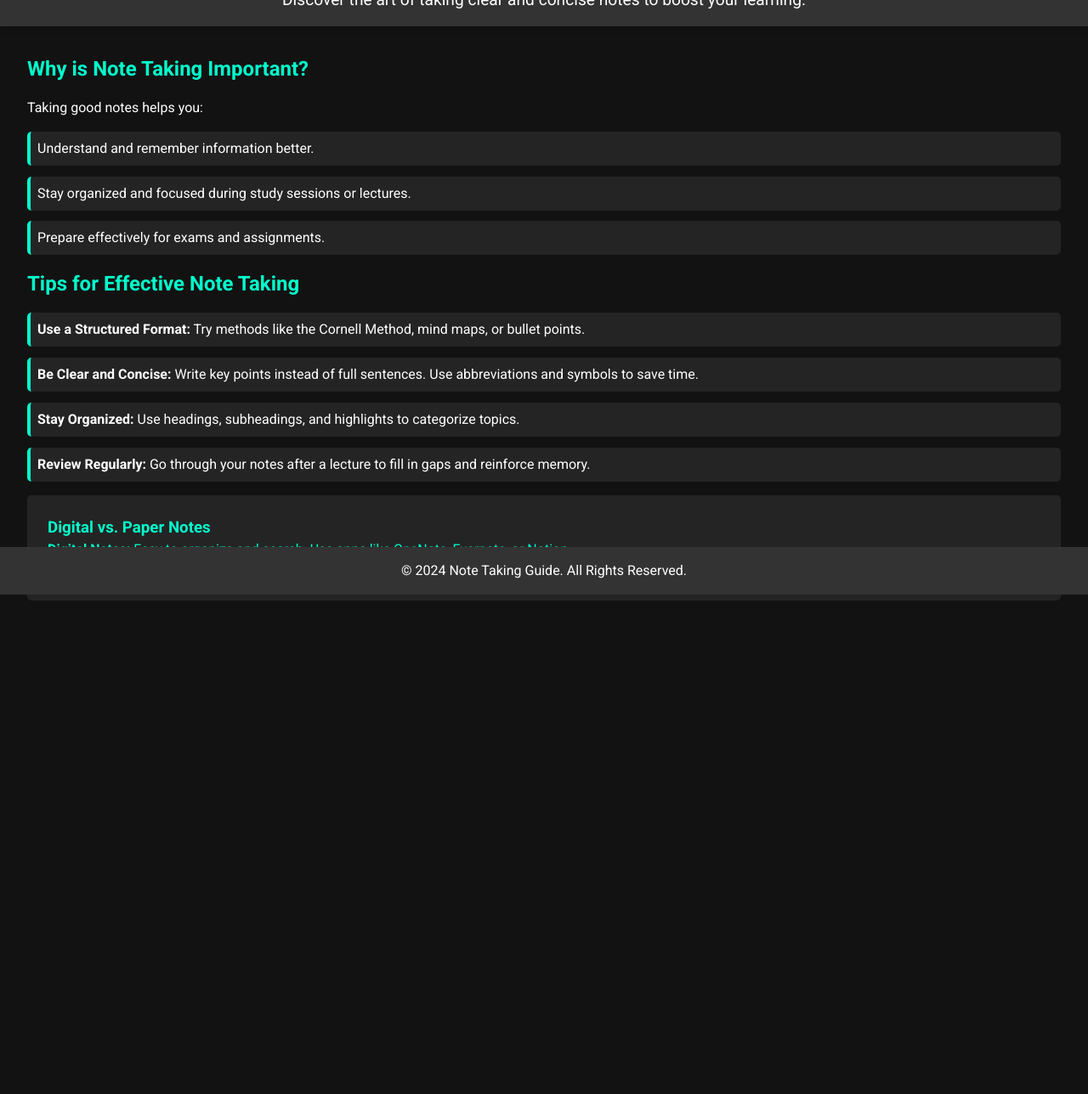
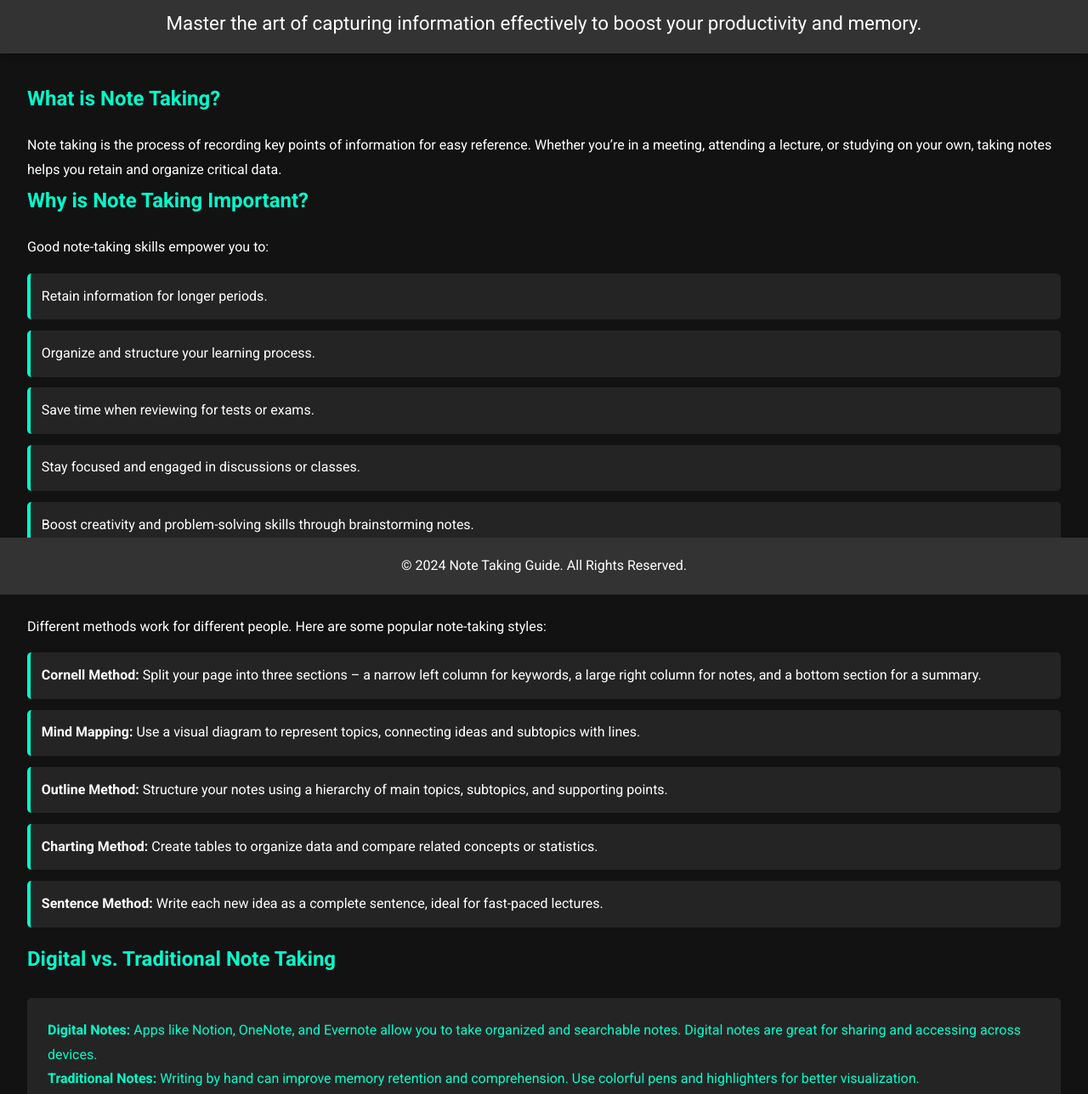
Before and after one commit to fahimaAzizi/Services-project, a website: page code/notes.html in a window 1280 px wide. Shown: the part 100-1388 px from the top of the page at 85% size. Before the commit the page ends 839 px from the top, so only its background shows below. Drawn offline with Linux system fonts and the light colour scheme.

Commit message:
this page is complete it now

```diff
--- a/code/notes.html
+++ b/code/notes.html
@@ -16,7 +16,7 @@
         body {
             font-family: 'Roboto', sans-serif;
             font-size: 16px;
-            line-height: 1.5;
+            line-height: 1.8;
             background: #121212; /* Dark background */
             color: #fff; /* White text */
         }
@@ -32,11 +32,11 @@
         }
 
         header h1 {
-            font-size: 2.5rem;
+            font-size: 2.8rem;
         }
 
         header p {
-            font-size: 1.2rem;
+            font-size: 1.4rem;
             margin-top: 10px;
         }
 
@@ -46,7 +46,7 @@
 
         h2 {
             color: #00ffcc; /* Teal */
-            margin-bottom: 1rem;
+            margin-bottom: 1.2rem;
         }
 
         ul {
@@ -57,7 +57,7 @@
 
         ul li {
             margin-bottom: 0.8rem;
-            padding: 0.5rem;
+            padding: 0.8rem;
             background-color: #242424; /* Dark gray */
             border-left: 4px solid #00ffcc;
             border-radius: 5px;
@@ -67,7 +67,7 @@
             background-color: #242424;
             padding: 1.5rem;
             border-radius: 5px;
-            margin-top: 1rem;
+            margin-top: 1.5rem;
             color: #00ffcc; /* Teal */
         }
 
@@ -75,41 +75,75 @@
             background-color: #333;
             color: #fff;
             text-align: center;
-            padding: 1rem;
+            padding: 1.2rem;
             position: fixed;
             bottom: 0;
             width: 100%;
+        }
+
+        footer p {
+            margin: 0;
         }
     </style>
 </head>
 <body>
     <header>
         <h1>Note Taking</h1>
-        <p>Discover the art of taking clear and concise notes to boost your learning.</p>
+        <p>Master the art of capturing information effectively to boost your productivity and memory.</p>
     </header>
 
     <section>
+        <h2>What is Note Taking?</h2>
+        <p>Note taking is the process of recording key points of information for easy reference. Whether you’re in a meeting, attending a lecture, or studying on your own, taking notes helps you retain and organize critical data.</p>
+
         <h2>Why is Note Taking Important?</h2>
-        <p>Taking good notes helps you:</p>
+        <p>Good note-taking skills empower you to:</p>
         <ul>
-            <li>Understand and remember information better.</li>
-            <li>Stay organized and focused during study sessions or lectures.</li>
-            <li>Prepare effectively for exams and assignments.</li>
+            <li>Retain information for longer periods.</li>
+            <li>Organize and structure your learning process.</li>
+            <li>Save time when reviewing for tests or exams.</li>
+            <li>Stay focused and engaged in discussions or classes.</li>
+            <li>Boost creativity and problem-solving skills through brainstorming notes.</li>
         </ul>
 
-        <h2>Tips for Effective Note Taking</h2>
+        <h2>Proven Note-Taking Techniques</h2>
+        <p>Different methods work for different people. Here are some popular note-taking styles:</p>
         <ul>
-            <li><strong>Use a Structured Format:</strong> Try methods like the Cornell Method, mind maps, or bullet points.</li>
-            <li><strong>Be Clear and Concise:</strong> Write key points instead of full sentences. Use abbreviations and symbols to save time.</li>
-            <li><strong>Stay Organized:</strong> Use headings, subheadings, and highlights to categorize topics.</li>
-            <li><strong>Review Regularly:</strong> Go through your notes after a lecture to fill in gaps and reinforce memory.</li>
+            <li>
+                <strong>Cornell Method:</strong> Split your page into three sections – a narrow left column for keywords, a large right column for notes, and a bottom section for a summary.
+            </li>
+            <li>
+                <strong>Mind Mapping:</strong> Use a visual diagram to represent topics, connecting ideas and subtopics with lines.
+            </li>
+            <li>
+                <strong>Outline Method:</strong> Structure your notes using a hierarchy of main topics, subtopics, and supporting points.
+            </li>
+            <li>
+                <strong>Charting Method:</strong> Create tables to organize data and compare related concepts or statistics.
+            </li>
+            <li>
+                <strong>Sentence Method:</strong> Write each new idea as a complete sentence, ideal for fast-paced lectures.
+            </li>
         </ul>
 
+        <h2>Digital vs. Traditional Note Taking</h2>
         <div class="highlight">
-            <h3>Digital vs. Paper Notes</h3>
-            <p><strong>Digital Notes:</strong> Easy to organize and search. Use apps like OneNote, Evernote, or Notion.</p>
-            <p><strong>Paper Notes:</strong> Great for kinesthetic learners. Enhances memory through the physical act of writing.</p>
+            <p><strong>Digital Notes:</strong> Apps like Notion, OneNote, and Evernote allow you to take organized and searchable notes. Digital notes are great for sharing and accessing across devices.</p>
+            <p><strong>Traditional Notes:</strong> Writing by hand can improve memory retention and comprehension. Use colorful pens and highlighters for better visualization.</p>
         </div>
+
+        <h2>Practical Tips for Better Notes</h2>
+        <p>Here are some actionable tips to refine your note-taking skills:</p>
+        <ul>
+            <li><strong>Stay Active:</strong> Focus on understanding rather than transcribing verbatim.</li>
+            <li><strong>Use Keywords:</strong> Highlight key terms and concepts for quick scanning later.</li>
+            <li><strong>Review Regularly:</strong> Spend 5–10 minutes revisiting your notes daily to reinforce learning.</li>
+            <li><strong>Keep Notes Organized:</strong> Use folders or tags for categorization.</li>
+            <li><strong>Enhance with Visuals:</strong> Include diagrams, graphs, or sketches to complement textual data.</li>
+        </ul>
+
+        <h2>Note Taking in the Digital Age</h2>
+        <p>With advancements in technology, tools like AI-driven note-takers and transcription services can assist in creating and managing notes. Consider exploring digital platforms that support multimedia content, making your notes richer and more engaging.</p>
     </section>
 
     <footer>
```
